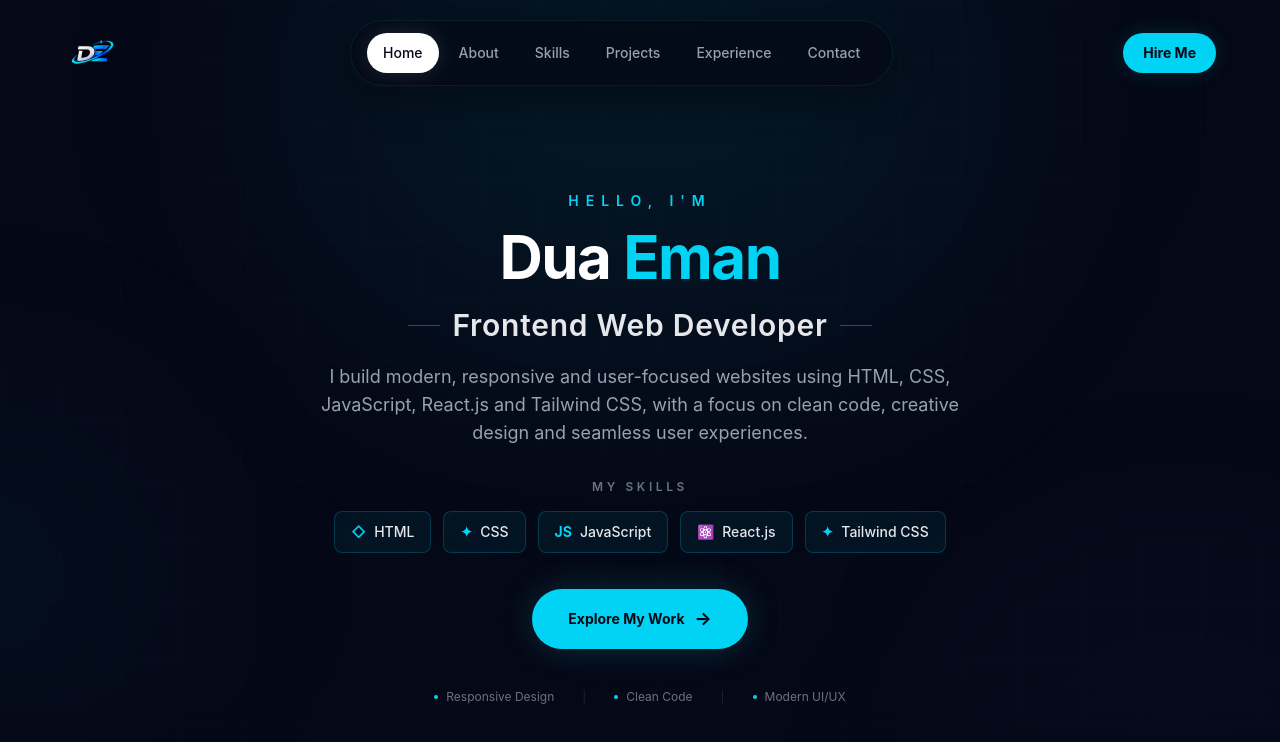
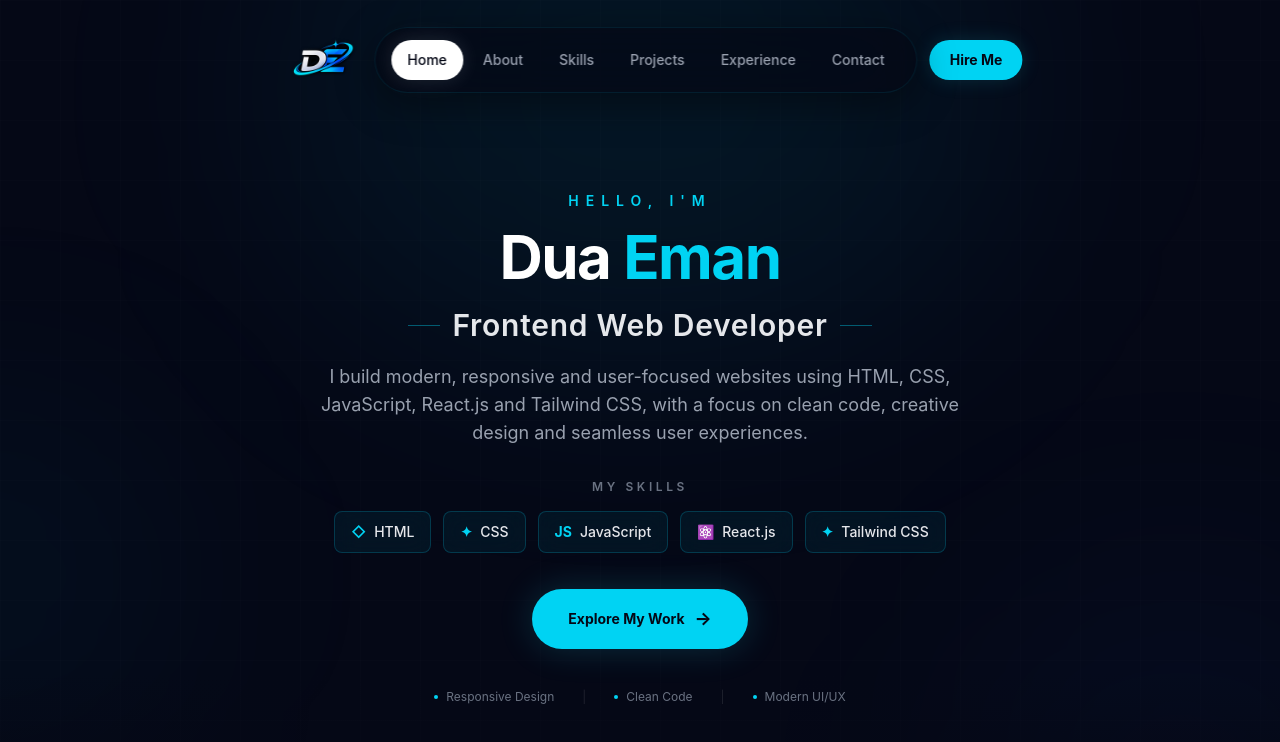
Before and after one commit to DuaEman90/personal-portfolio, a React (Vite) app: page / in a window 1280 px wide. Shown: the top 742 px of the page. Built offline with nearby package versions, Linux system fonts and the light colour scheme.

Commit message:
feat: update Navbar component styles for improved layout and logo size

```diff
--- a/src/components/Navbar.jsx
+++ b/src/components/Navbar.jsx
@@ -25,17 +25,17 @@ function Navbar() {
   };
 
   return (
-    <nav className="fixed left-1/2 top-5 z-50 flex w-[94%] max-w-6xl -translate-x-1/2 items-center justify-between gap-4">
+    <nav className="fixed left-1/2 top-5 z-50 flex w-fit max-w-[94%] -translate-x-1/2 items-center gap-3">
 
-      {/* Logo - Outside Pill */}
+      {/* Logo */}
       <button
         onClick={() => scrollToSection("home")}
-        className="group flex h-14 w-14 shrink-0 cursor-pointer items-center justify-center transition-transform duration-300 hover:scale-110"
+        className="group flex h-20 w-20 shrink-0 cursor-pointer items-center justify-center transition-transform duration-300 hover:scale-110"
       >
         <img
           src="/lodo.png"
           alt="DuaEman Logo"
-          className="h-14 w-14 object-contain"
+          className="h-20 w-20 object-contain"
         />
       </button>
 
@@ -65,7 +65,7 @@ function Navbar() {
         ))}
       </div>
 
-      {/* Hire Me - Outside Pill */}
+      {/* Hire Me */}
       <button
         onClick={() => scrollToSection("contact")}
         className="shrink-0 cursor-pointer rounded-full bg-cyan-400 px-5 py-2.5 text-sm font-bold text-[#050816] shadow-[0_0_20px_rgba(34,211,238,0.15)] transition-all duration-300 hover:scale-105 hover:bg-cyan-300 hover:shadow-[0_0_30px_rgba(34,211,238,0.3)]"
```
